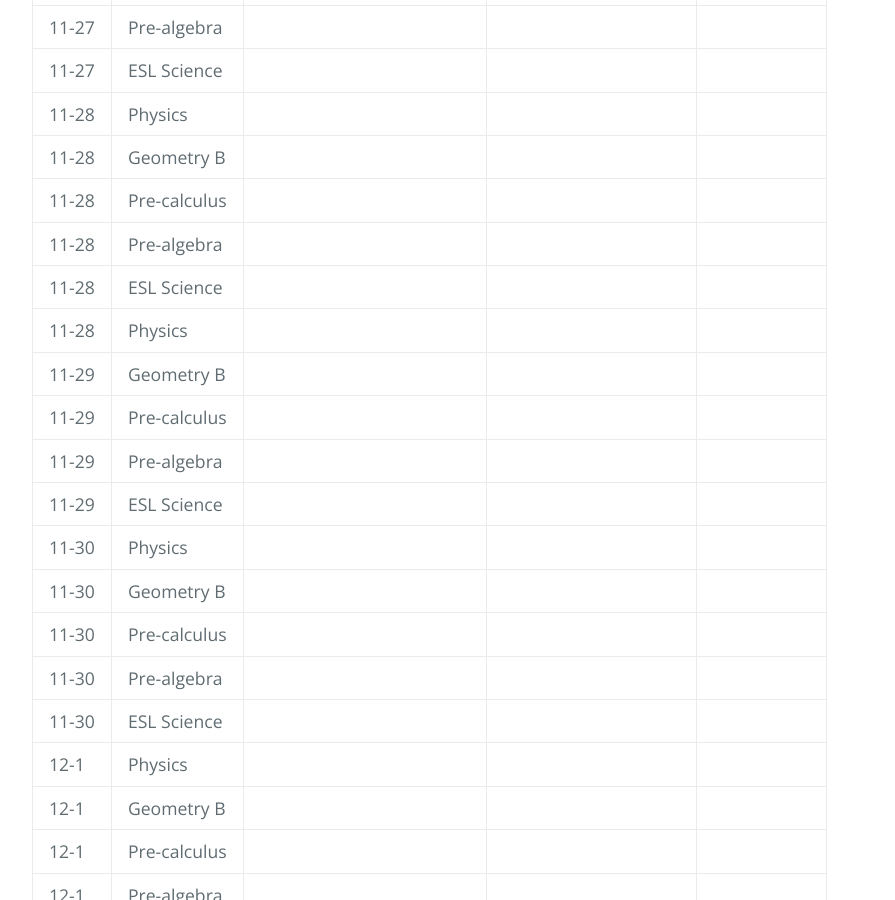
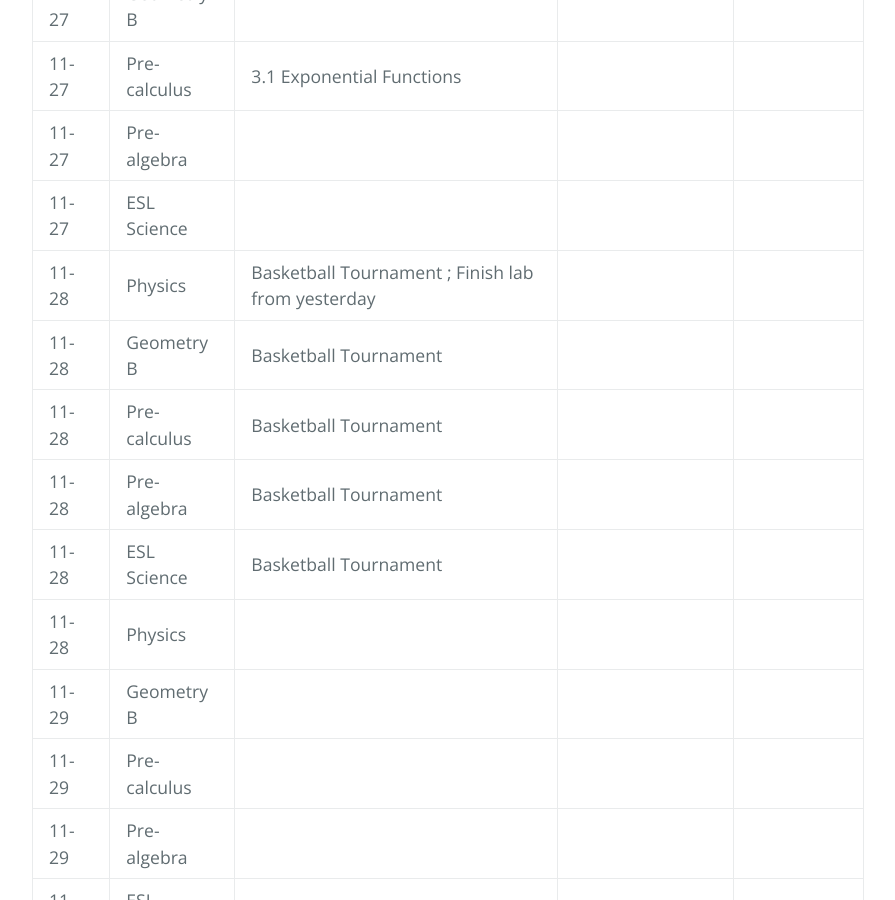
Before and after one commit to gpayoo/gpayoo, a Jekyll site: the page built from index.md, in a window 1280 px wide and 900 px high, scrolled down 737 px. Shown: the whole window, without its empty margins (192-1087 px from the left). Built offline with Jekyll 4.4.1, drawn with Linux system fonts in a browser that asks for light colours; our own code applies the rules of GitHub Pages for plain Markdown files.

Commit message:
Update index.md

```diff
--- a/index.md
+++ b/index.md
@@ -15,11 +15,11 @@ layout: default
 | 11-27 | Pre-calculus | 3.1 Exponential Functions   | |
 | 11-27 | Pre-algebra |   | |
 | 11-27 | ESL Science | |  |
-| 11-28 | Physics |   | |
-| 11-28 | Geometry B |  | |
-| 11-28 | Pre-calculus |   | |
-| 11-28 | Pre-algebra |   | |
-| 11-28 | ESL Science | |  |
+| 11-28 | Physics | Basketball Tournament ; Finish lab from yesterday | |
+| 11-28 | Geometry B | Basketball Tournament | |
+| 11-28 | Pre-calculus | Basketball Tournament  | |
+| 11-28 | Pre-algebra |Basketball Tournament  | |
+| 11-28 | ESL Science |Basketball Tournament |  |
 | 11-28 | Physics |   | |
 | 11-29 | Geometry B |  | |
 | 11-29 | Pre-calculus |   | |
```
